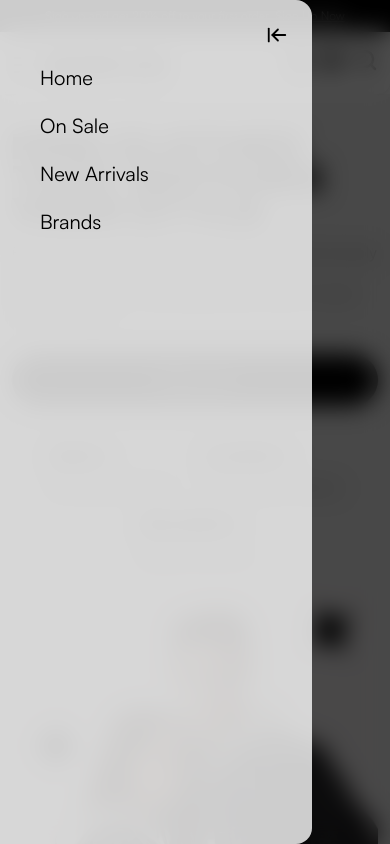
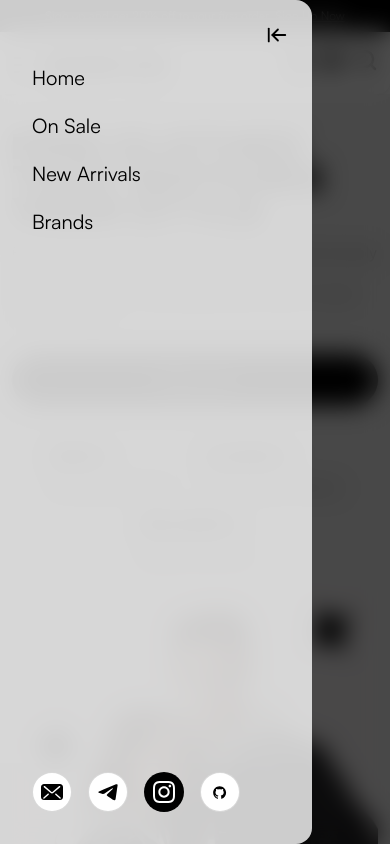
Before and after one commit to 01mehran/shopverse, a React (Vite) app: page / in a window 390 px wide. Both pictures are taken after a click on the button 24 px from the left and 64 px from the top of the page. Shown: the top 844 px of the page. Built offline with nearby package versions, Linux system fonts and the light colour scheme; no server answers; the database is empty.

Commit message:
feat(sidebar): add social icons

```diff
--- a/src/shared/components/header/HeaderNavigation.tsx
+++ b/src/shared/components/header/HeaderNavigation.tsx
@@ -21,11 +21,11 @@ export default function HeaderNavigation({
   ];
 
   return (
-    <nav className={isMobile ? "mt-16" : "hidden xl:block"}>
+    <nav className={isMobile ? "mt-0" : "hidden xl:block"}>
       <ul
         className={
           isMobile
-            ? "flex flex-col items-start gap-5 px-10"
+            ? "flex flex-col items-start gap-5"
             : "flex items-center gap-4"
         }
       >
--- a/src/shared/components/header/Sidebar.tsx
+++ b/src/shared/components/header/Sidebar.tsx
@@ -15,6 +15,8 @@ import { useUiStore } from "@/stores/useUiStore";
 
 // Zustand;
 import { useShallow } from "zustand/shallow";
+import { footerSocialLogos } from "../footer/data/footerSocialLogos";
+import FooterLogosBox from "../footer/FooterlogosBox";
 
 export default function Sidebar() {
   const { isSidebarOpen, handleCloseSidebar } = useUiStore(
@@ -71,7 +73,7 @@ export default function Sidebar() {
               duration: 0.35,
               ease: "easeOut",
             }}
-            className="bg-bg-muted/85 fixed top-0 left-0 z-50 h-screen w-[80vw] max-w-100 rounded-r-2xl xl:hidden"
+            className="bg-bg-muted/85 fixed top-0 left-0 z-50 flex h-screen w-[80vw] max-w-100 flex-col justify-between rounded-r-2xl px-8 pt-16 pb-8 xl:hidden"
           >
             <button
               onClick={handleCloseSidebar}
@@ -81,6 +83,19 @@ export default function Sidebar() {
             </button>
 
             <HeaderNavigation variant="mobile" />
+
+            <div className="flex items-center gap-4">
+              {footerSocialLogos.map((logos) => (
+                <FooterLogosBox
+                  alt={logos.alt}
+                  imageUrl={logos.imageUrl}
+                  href={logos.href}
+                  key={logos.alt}
+                  className="xs:w-8 flex aspect-square w-10 items-center justify-center border border-black/15"
+                  borderRadius="50%"
+                />
+              ))}
+            </div>
           </motion.aside>
         </>
       )}
```
